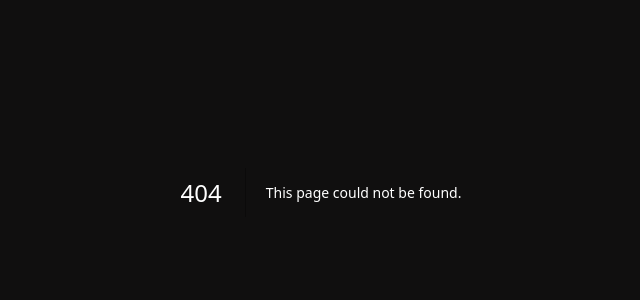
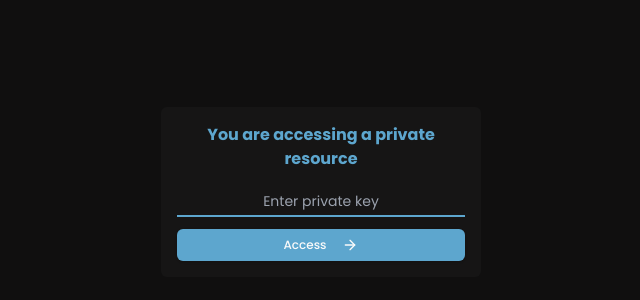
Before and after one commit to dennis2828/DHost, a Next.js app: page /privacy in a window 1280 px wide. Before the commit this address had no page. Shown: the part 208-508 px from the top of the page, without its empty margins (319-959 px from the left). Built offline with nearby package versions, Linux system fonts and the light colour scheme.

Commit message:
feat - privacy image

```diff
--- /dev/null
+++ b/app/actions/verifyKey.ts
@@ -0,0 +1,38 @@
+"use server"; // Enables Server Actions
+
+export async function verifyKey(key: string) {
+  const BOT_TOKEN = process.env.BOT_TOKEN;
+  const CHANNEL_ID = process.env.DISCORD_CHANNEL_ID;
+  const API_URL = `https://discord.com/api/v10/channels/${CHANNEL_ID}/messages?limit=20`;
+
+  const res = await fetch(API_URL, {
+    method: "GET",
+    headers: {
+      "Authorization": `${BOT_TOKEN}`,
+      "Content-Type": "application/json",
+    },
+  });
+
+  if (!res.ok) {
+    throw new Error("Failed to fetch messages from Discord");
+  }
+
+  const messages = await res.json();
+
+  // Find the message where the content (private key) matches the given key
+  const matchingMessage = messages.find((msg: any) =>
+    msg.attachments.some((attachment: any) => attachment.content_type?.startsWith("image")) &&
+    msg.content.trim() === key // Check if message content matches provided key
+  );
+
+  if (!matchingMessage) {
+    return { success: false, message: "No matching private key found." };
+  }
+  console.log("da");
+
+  return {
+    success: true,
+    message: "Private key matched successfully.",
+    imageUrl: matchingMessage.attachments[0].url, // Return image URL of matching key
+  };
+}
--- /dev/null
+++ b/app/privacy/page.tsx
@@ -0,0 +1,105 @@
+"use client";
+import { Button } from "@/components/ui/button";
+import { verifyKey } from "../actions/verifyKey";
+import { useState } from "react";
+
+const PrivacyPage = () => {
+  const [inputKey, setInputKey] = useState<string>("");
+  const [loading, setLoading] = useState<boolean>(false);
+  const [message, setMessage] = useState<string | null>(null);
+  const [imageUrl, setImageUrl] = useState<string | null>(null);
+
+  const handleSubmit = async (e: React.FormEvent) => {
+    e.preventDefault();
+    setLoading(true);
+    setMessage(null);
+    setImageUrl(null);
+
+    try {
+      const result = await verifyKey(inputKey);
+
+      if (result.success && inputKey.trim()!=="") {
+        setMessage("✅ Private key is valid!");
+        setImageUrl(result.imageUrl);
+      } else {
+        setMessage("❌ Invalid private key.");
+      }
+    } catch (error) {
+      setMessage("⚠️ Something went wrong. Try again.");
+    } finally {
+      setLoading(false);
+    }
+  };
+
+  return (
+    <div className="bg-darkGray w-[100vw] h-[100vh] flex items-center justify-center">
+      <form
+        className="bg-[#161515] p-4 rounded-md w-80 text-center"
+        onSubmit={handleSubmit}
+      >
+        <p className="text-lightCyan font-bold mb-4">
+          You are accessing a private resource
+        </p>
+
+        <div className="flex items-center justify-center my-3">
+          <input
+            onChange={(e) => setInputKey(e.target.value)}
+            value={inputKey}
+            name="privateKey"
+            className="bg-transparent border-b-2 border-lightCyan text-sm px-2 py-1 outline-none text-center w-full"
+            placeholder="Enter private key"
+            disabled={loading}
+          />
+        </div>
+
+        <Button
+          size="sm"
+          className="bg-lightCyan hover:bg-lightCyan/80 w-full flex justify-center items-center"
+          disabled={loading}
+        >
+          {loading ? "Checking..." : "Access"}
+          {!loading && (
+            <svg
+              xmlns="http://www.w3.org/2000/svg"
+              width="24"
+              height="24"
+              viewBox="0 0 24 24"
+              fill="none"
+              stroke="currentColor"
+              strokeWidth="2"
+              strokeLinecap="round"
+              strokeLinejoin="round"
+              className="lucide lucide-arrow-right ml-2"
+            >
+              <path d="M5 12h14" />
+              <path d="m12 5 7 7-7 7" />
+            </svg>
+          )}
+        </Button>
+
+        {message && (
+          <p
+            className={`mt-4 text-sm ${
+              message.includes("✅") ? "text-green-400" : "text-red-400"
+            }`}
+          >
+            {message}
+          </p>
+        )}
+
+        {imageUrl && (
+          <div className="mt-4">
+            <p className="text-xs text-gray-400">Matching Image:</p>
+            <img
+              src={imageUrl}
+              alt="Matched Image"
+              className="w-full h-auto mt-2 rounded-md"
+            />
+          </div>
+        )}
+      </form>
+    </div>
+  );
+};
+
+export default PrivacyPage;
--- a/components/drop-area/drop-container.tsx
+++ b/components/drop-area/drop-container.tsx
@@ -13,6 +13,7 @@ const DropContainer = () => {
 
   const [imageUrl, setImageUrl] = useState<string>("");
   const [privacy, setPrivacy] = useState<boolean>(false);
+  const [privacyKey, setPrivacyKey] = useState<undefined | string>(undefined);
 
   // Handle file drop
   const handleDrop = (event: React.DragEvent<HTMLDivElement>) => {
@@ -59,7 +60,8 @@ const DropContainer = () => {
         }
       );
       console.log("File uploaded:", response.data);
-      setImageUrl(response.data.discordResponse);
+      setImageUrl(response.data.discordResponse.url);
+      setPrivacyKey(response.data.discordResponse.privacyKey);
     } catch (error) {
       if (axios.isAxiosError(error)) {
         console.log("erroare aici", error);
@@ -122,7 +124,7 @@ const DropContainer = () => {
 
         <ImageDetails imageUrl={imageUrl} privacy={privacy} />
         <div className="mt-3">
-          <ImagePrivacy privacy={privacy} setPrivacy={setPrivacy} />
+          <ImagePrivacy privacy={privacy} privacyKey={privacyKey} setPrivacy={setPrivacy} />
         </div>
         </>
       )}
--- a/components/drop-area/image-details.tsx
+++ b/components/drop-area/image-details.tsx
@@ -16,7 +16,7 @@ const ImageDetails = ({ imageUrl, privacy }: ImageDetailsProps) => {
     const currentUrl = window.location.origin; // Gets the current base URL
 
     if (privacy) {
-      setGeneratedLink("");
+      setGeneratedLink(`${currentUrl}/privacy`);
     } else {
       const proxyImage = `/api/proxy?url=${encodeURIComponent(imageUrl)}`;
       setGeneratedLink(`${currentUrl}${proxyImage}`);
--- a/components/drop-area/image-privacy.tsx
+++ b/components/drop-area/image-privacy.tsx
@@ -4,17 +4,21 @@ import { Dispatch, SetStateAction, useState } from "react"
 
 interface ImagePrivacyProps {
   privacy: boolean;
+  privacyKey: undefined | string;
   setPrivacy: Dispatch<SetStateAction<boolean>>;
 }
 
-const ImagePrivacy = ({privacy, setPrivacy}: ImagePrivacyProps) => {
+const ImagePrivacy = ({privacy, privacyKey, setPrivacy}: ImagePrivacyProps) => {
 
   return (
-    <div>
+    <div className="flex items-center gap-3">
         <div className="flex items-center gap-2">
             <p className="text-sm font-bold">Enable url privacy</p>
             <Switch checked={privacy} onCheckedChange={setPrivacy}/>
         </div>
+        {privacy && (
+          <p className="text-sm font-bold bg-[#161515] p-1 rounded-md">{privacyKey}</p>
+        )}
     </div>
   )
 }
```
